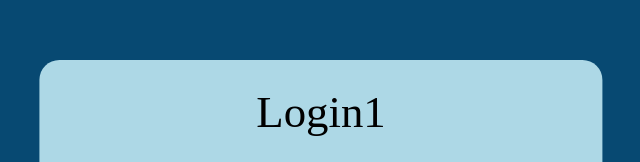
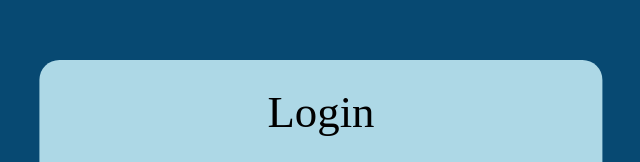
Before and after one commit to LuciaValverdeCP/ObligatorioLuciaValverde2023, a plain HTML site: page index.html in a window 1280 px wide. Shown: the part 184-346 px from the top of the page, without its empty margins (319-959 px from the left). Drawn offline with Linux system fonts and the light colour scheme.

Commit message:
Update index.html

```diff
--- a/index.html
+++ b/index.html
@@ -104,7 +104,7 @@
 
     <div class="div" id="divLoginUsuario">
         <div class="titulo">
-            Login1
+            Login
         </div>
         <div class="fila">
             <table class="izquierda">
```
